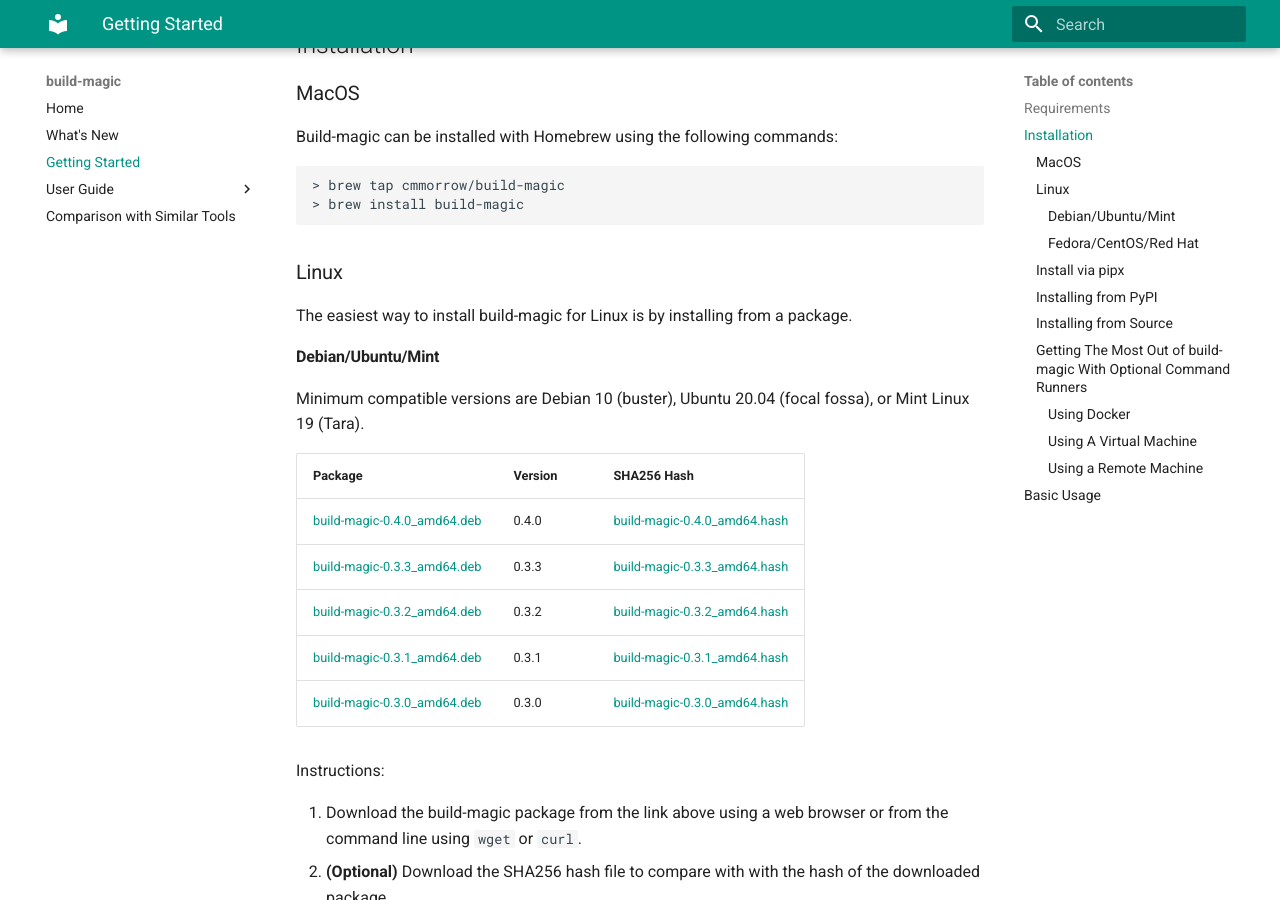
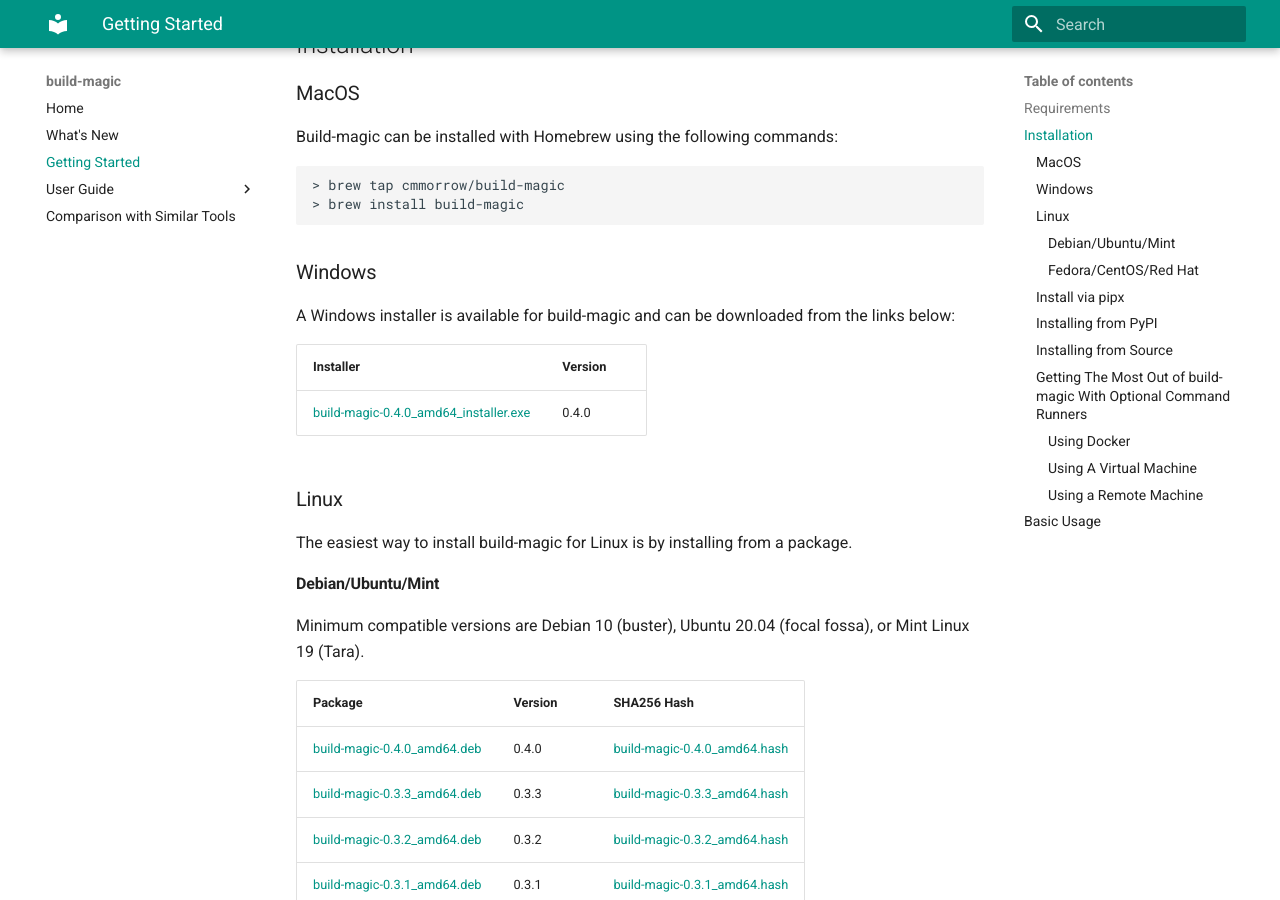
Before and after one commit to cmmorrow/build-magic, an MkDocs documentation site: the page built from docs/getting_started.md, in a window 1280 px wide and 900 px high, scrolled down 538 px. Built offline with MkDocs 1.6.1 and Material for MkDocs 9.7.7, drawn with Linux system fonts in a browser that asks for light colours.

Commit message:
Added Windows installation instructions to getting started.

````diff
--- a/docs/getting_started.md
+++ b/docs/getting_started.md
@@ -22,6 +22,14 @@
 > brew tap cmmorrow/build-magic
 > brew install build-magic
 ```
+
+### Windows
+
+A Windows installer is available for build-magic and can be downloaded from the links below:
+
+| Installer | Version |
+|-----------|---------|
+|[build-magic-0.4.0_amd64_installer.exe](https://github.com/cmmorrow/build-magic/releases/download/v0.4.0/build-magic-0.4.0_amd64_installer.exe)| 0.4.0 |
 
 ### Linux
 
````
